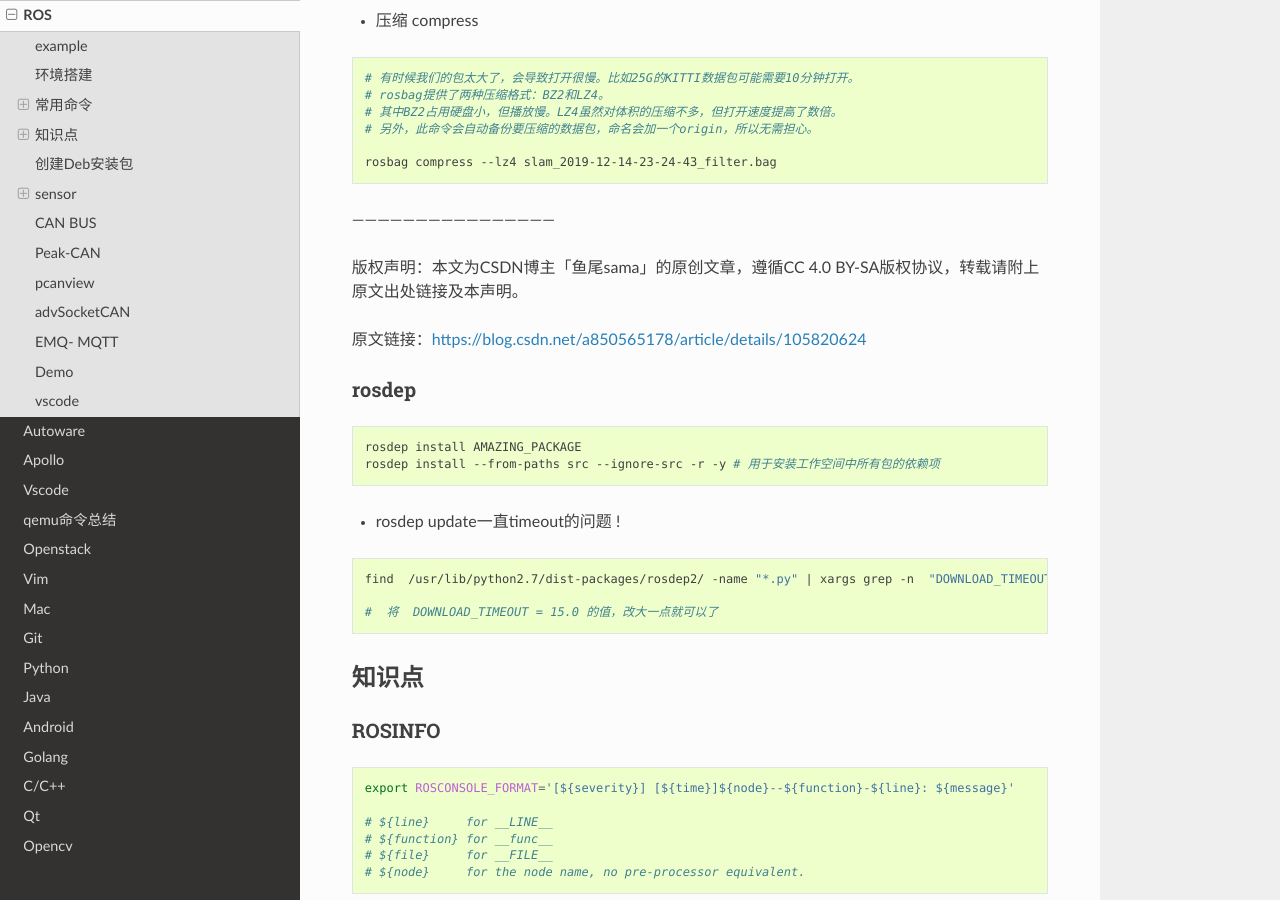
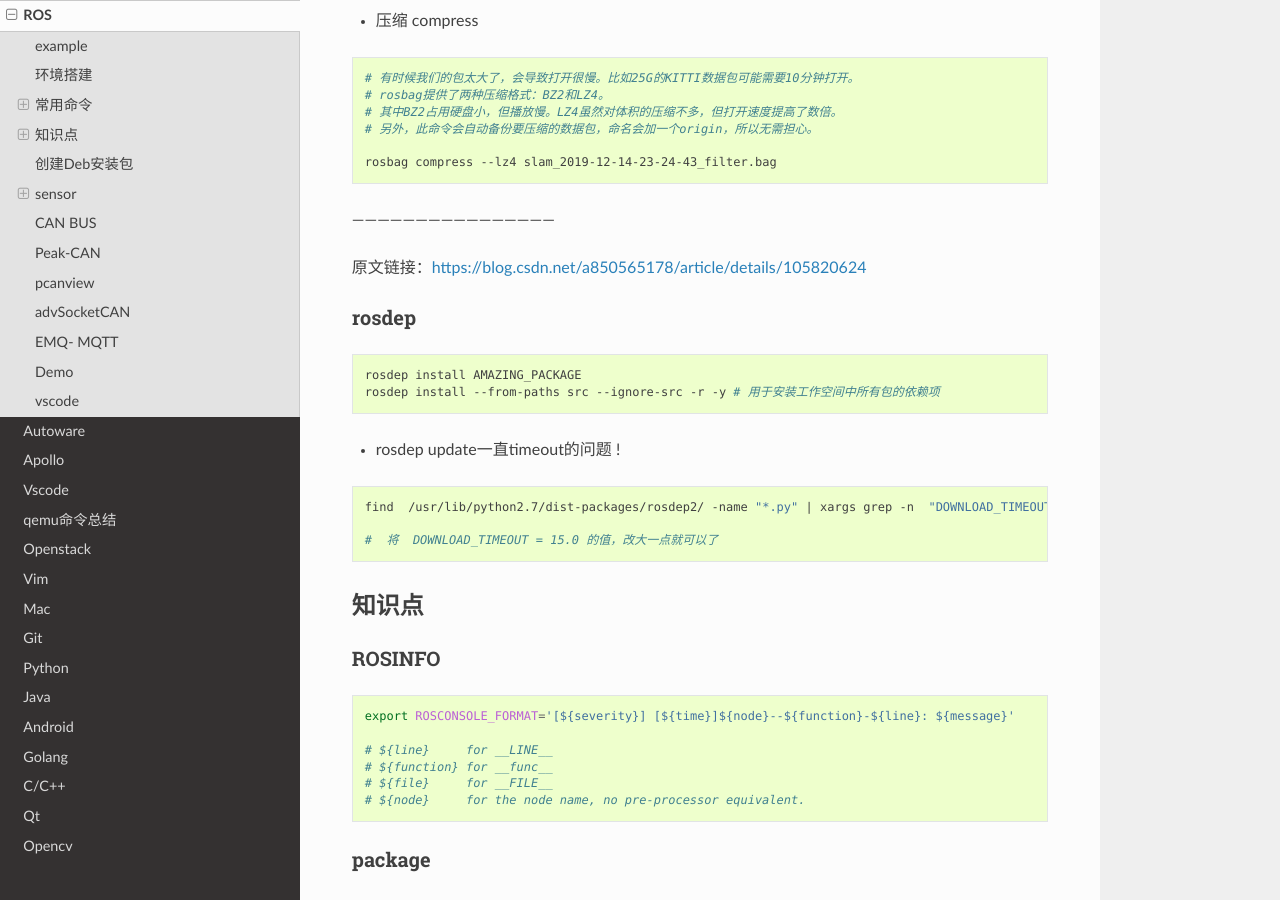
Before and after one commit to my-rds-store/my_space, a Sphinx documentation site: the page built from source/ros/index.rst, in a window 1280 px wide and 900 px high, scrolled down 7303 px. Built offline with Sphinx 7.4.7 and the Read the Docs theme 2.0.0, drawn with Linux system fonts in a browser that asks for light colours.

Commit message:
update ...

```diff
--- a/source/ros/index.rst
+++ b/source/ros/index.rst
@@ -413,8 +413,6 @@ roslaunch
     rosbag compress --lz4 slam_2019-12-14-23-24-43_filter.bag
 
 ————————————————
-
-版权声明：本文为CSDN博主「鱼尾sama」的原创文章，遵循CC 4.0 BY-SA版权协议，转载请附上原文出处链接及本声明。
 
 原文链接：https://blog.csdn.net/a850565178/article/details/105820624
 
```
